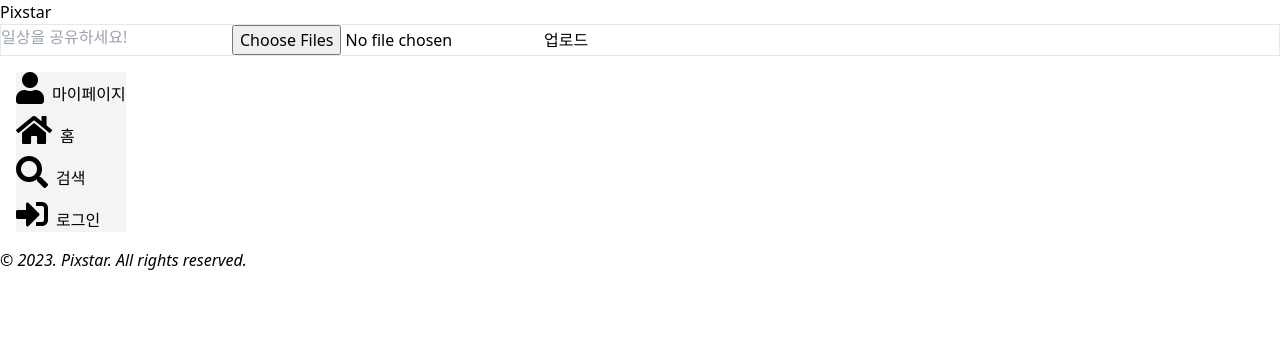
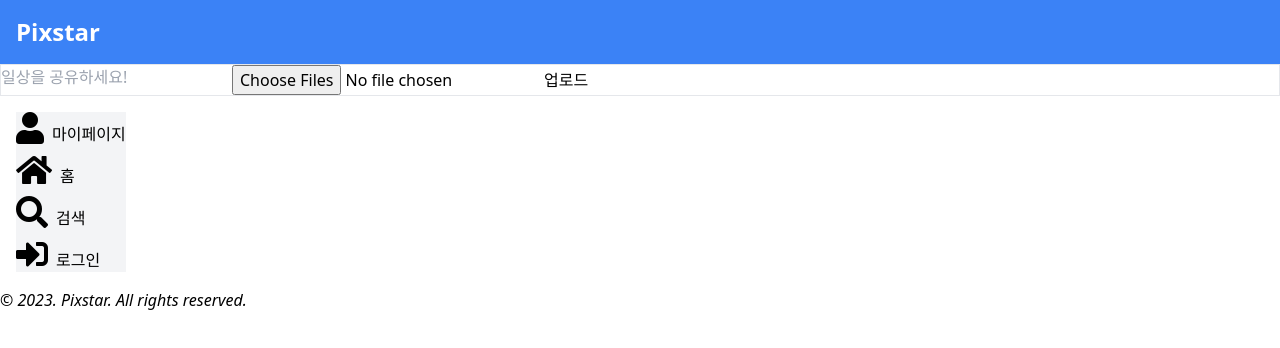
Before and after one commit to ormi-pixstar/pixstar-fe, a React (Create React App) app: page / in a window 1280 px wide. Shown: the top 348 px of the page. Built offline with nearby package versions, Linux system fonts and the light colour scheme; no server answers.

Commit message:
💄 CSS: 헤더 컴포넌트 CSS

```diff
--- a/src/components/common/Header.jsx
+++ b/src/components/common/Header.jsx
@@ -1,17 +1,19 @@
-import { useNavigate } from 'react-router-dom';
+import { Link, useNavigate } from 'react-router-dom';
 
 const Header = () => {
   const navigate = useNavigate();
   const path = window.location.pathname;
 
   return (
-    <header className='flex gap-2'>
+    <header className='flex items-center justify-between p-4 text-white bg-blue-500'>
       {path === '/' ? null : (
-        <button onClick={() => navigate(-1)} className='block md:hidden'>
-          {'<'}
+        <button onClick={() => navigate(-1)} className='block p-2 md:hidden'>
+          <i className='fas fa-arrow-left'></i>
         </button>
       )}
-      <h1>Pixstar</h1>
+      <Link to='/'>
+        <h1 className='text-2xl font-bold'>Pixstar</h1>
+      </Link>
     </header>
   );
 };
```
